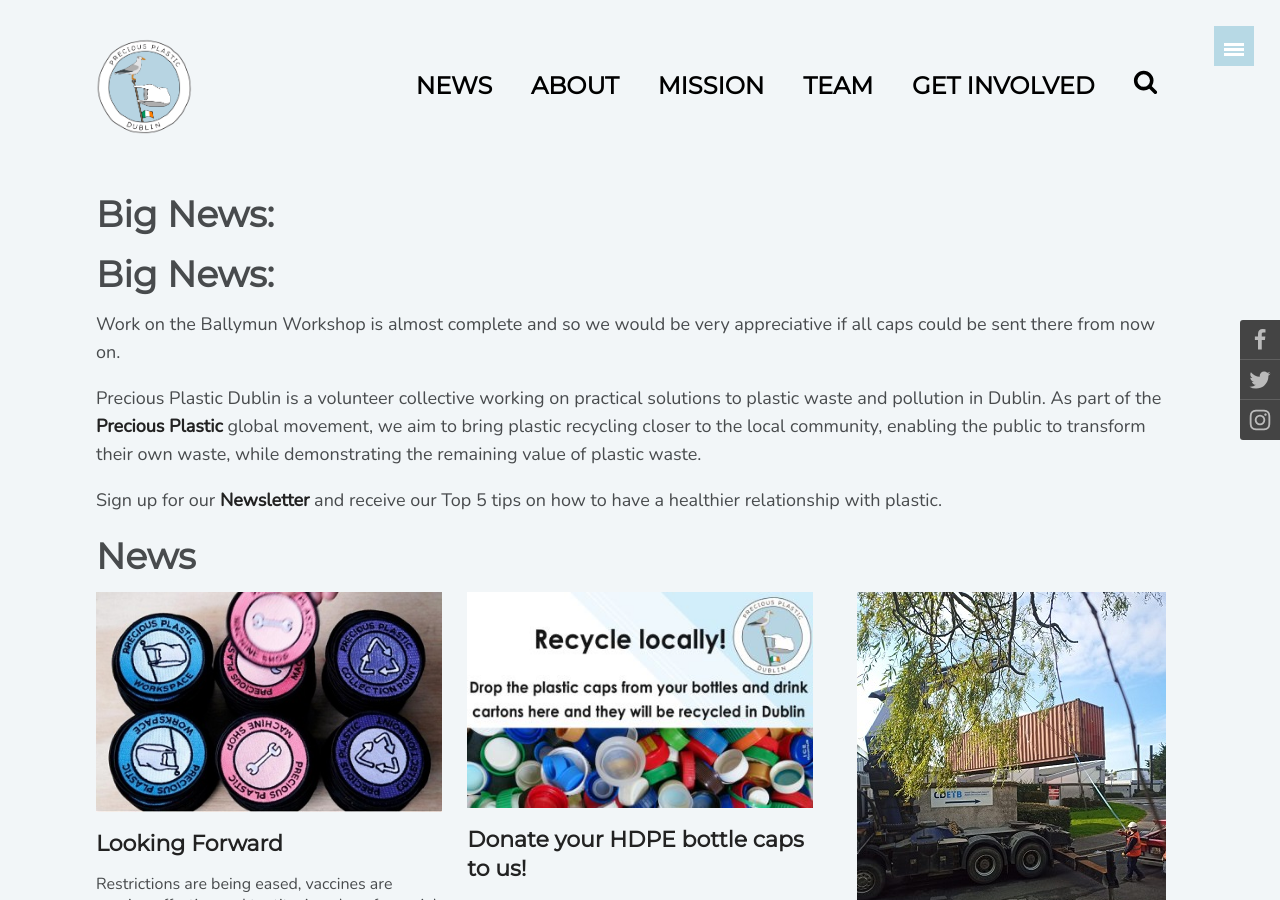
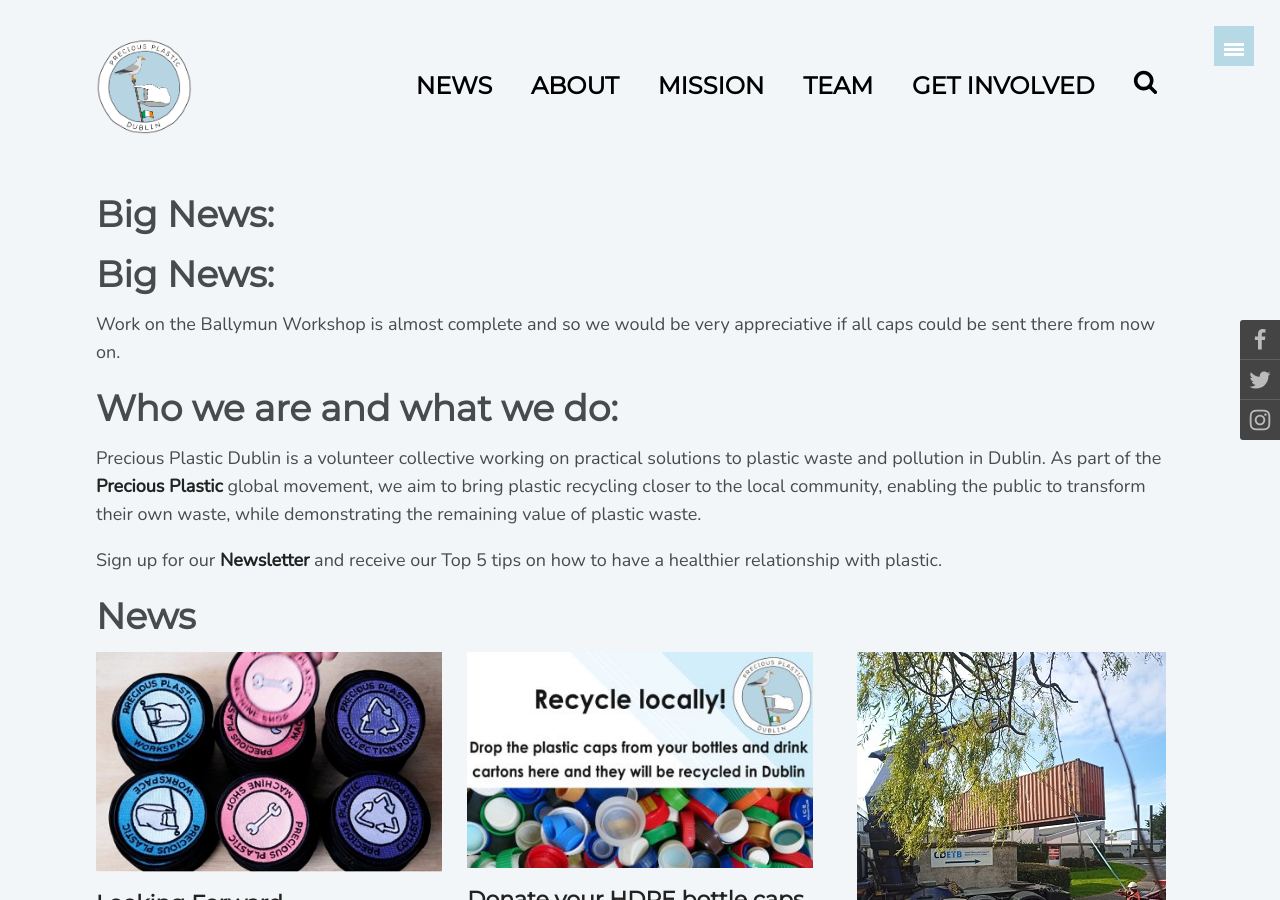
Before and after one commit to preciousplasticdublin/preciousplasticdublin.github.io, a Jekyll site: the page built from index.md, in a window 1280 px wide and 900 px high. Built offline with Jekyll 4.4.1, drawn with Linux system fonts in a browser that asks for light colours; comment, search, counter and statistics services are not loaded; our own code applies the rules of GitHub Pages for plain Markdown files.

```diff
--- a/index.md
+++ b/index.md
@@ -4,10 +4,11 @@
 ---
 
 
-
 # Big News:
 Work on the Ballymun Workshop is almost complete and so we would be very appreciative if all caps could be sent there from now on.
 
+
+# Who we are and what we do:
 Precious Plastic Dublin is a volunteer collective working on practical solutions to plastic waste and pollution in Dublin. As part of the [Precious Plastic](https://preciousplastic.com) global movement, we aim to bring plastic recycling closer to the local community, enabling the public to transform their own waste, while demonstrating the remaining value of plastic waste.
 
 
```
